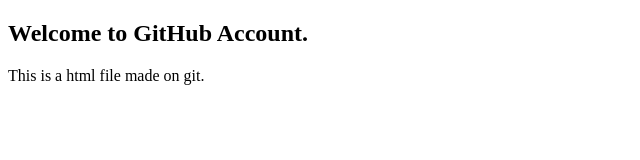
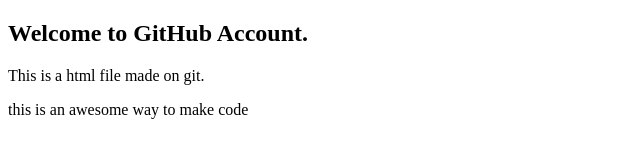
Before and after one commit to mwaurap/questintern, a plain HTML site: page index.html in a window 1280 px wide. Shown: the whole page, without its empty margins (0-640 px from the left). Drawn offline with Linux system fonts and the light colour scheme.

Commit message:
Update index.html
I added one more paragraph element.

```diff
--- a/index.html
+++ b/index.html
@@ -7,5 +7,6 @@
  <p>
  This is a html file made on git.
  </p>
+  <p> this is an awesome way to make code</p>
  </body>
 </html>
```
